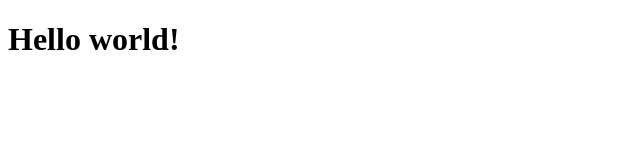
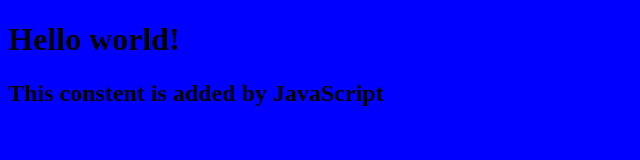
Before and after one commit to NJustin517/Dev-Website, a plain HTML site: page index.html in a window 1280 px wide. Shown: the whole page, without its empty margins (0-640 px from the left). Drawn offline with Linux system fonts and the light colour scheme.

Commit message:
added and linked script.js and style.css

```diff
--- a/index.html
+++ b/index.html
@@ -1,9 +1,11 @@
 <!DOCTYPE html>
 <html lang="en">
   <head>
+    <link rel="stylesheet" href="style.css">
     <title>Justin Luciano: Software Developer</title>
   </head>
   <body>
     <h1>Hello world!</h1>
+    <script src="script.js"></script>
   </body>
 </html>
--- /dev/null
+++ b/script.js
@@ -0,0 +1,3 @@
+const h2 = document.createElement("h2");
+h2.textContent = "This constent is added by JavaScript";
+document.querySelector("body").appendChild(h2);
--- /dev/null
+++ b/style.css
@@ -0,0 +1,3 @@
+body {
+  background: blue;
+}
```
